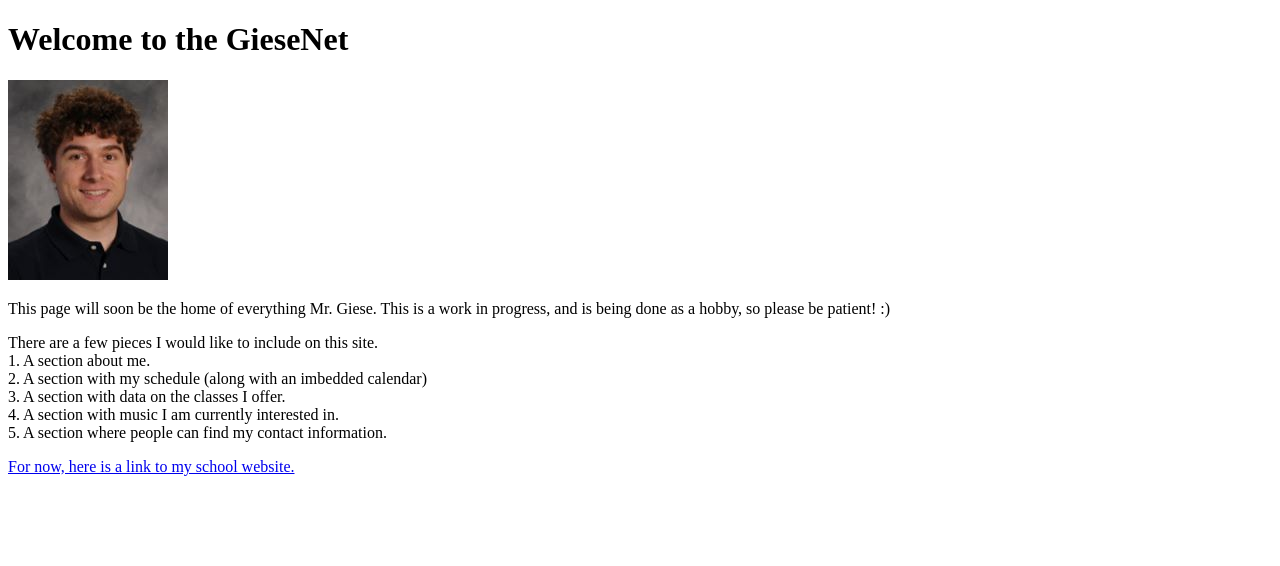
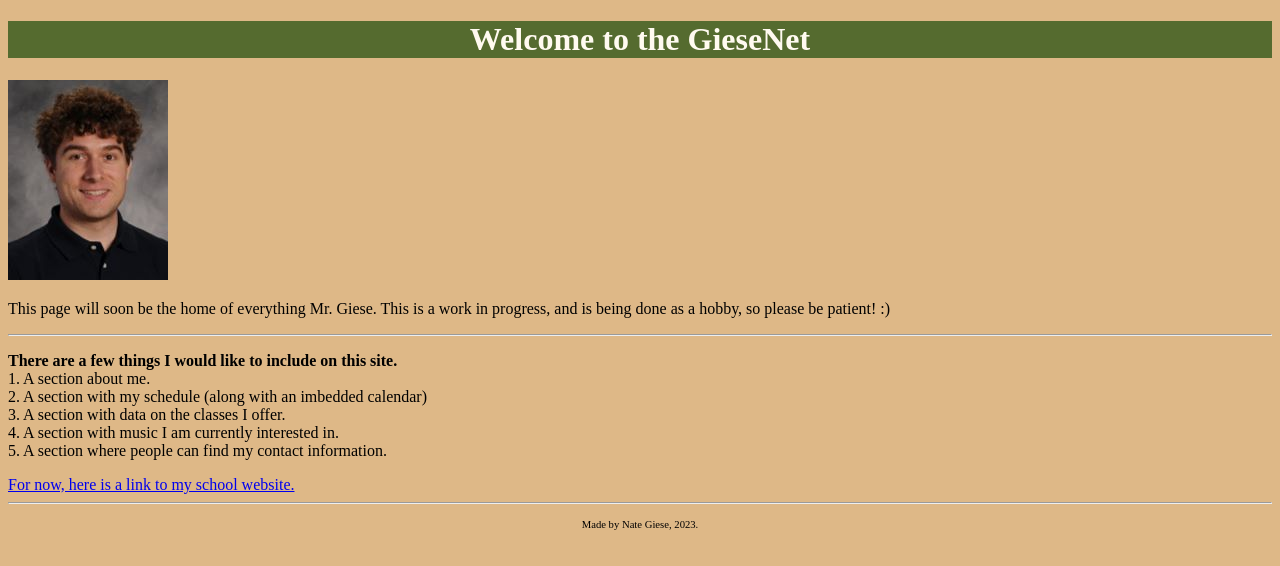
Before and after one commit to n-giese/n-giese.github.io, a plain HTML site: page index.html in a window 1280 px wide. Drawn offline with Linux system fonts and the light colour scheme.

Commit message:
Learning Formating
Favicon added, some formatting changes and color scheme established.

```diff
--- a/index.html
+++ b/index.html
@@ -1,26 +1,38 @@
 <!doctype html>
-<html>
+<html lang="en-US">
 
 	<head>
 		<title>GieseNet</title>
+		<link rel="icon" type="image/x-icon" href="MyBitmoji.png">
 	</head>
 
-	<body>
-		<h1>Welcome to the GieseNet</h1>
+	<body style="background-color:BurlyWood; font-family:Cambria Math">
 
-		<img src="2022FacultyPhoto.jpg" alt="Mr. Giese">
+		<h1 style="background-color:DarkOliveGreen; color:FloralWhite; text-align:
+		center"> Welcome to the GieseNet</h1>
+
+		<img src="2022FacultyPhoto.jpg" alt="Mr. Giese" width="160" height="200"
+		title="Mr. Giese's 2022 Yearbook Photo">
 
 		<p>This page will soon be the home of everything Mr. Giese. This is a work
 		in progress, and is being done as a hobby, so please be patient! :)</p>
+		<hr>
 
-		<p>There are a few pieces I would like to include on this site. <br>1. A
-		section about me. <br>2. A section with my schedule (along with an imbedded
-		calendar) <br>3. A section with data on the classes I offer. <br>4. A section
-		with music I am currently interested in. <br>5. A section where people can
-		find my contact information.</p>
+		<p><b>There are a few things I would like to include on this site.</b>
+			<br>1. A section about me.
+			<br>2. A section with my schedule (along with an imbedded calendar)
+			<br>3. A section with data on the classes I offer.
+			<br>4. A section with music I am currently interested in.
+			<br>5. A section where people can find my contact information.</p>
 
-		<a href="https://www.trschools.k12.wi.us/faculty/nathangiese/?from_faculty_listing=1&l=&u=">
+		<a href="https://www.trschools.k12.wi.us/faculty/nathangiese/
+		?from_faculty_listing=1&l=&u=">
 		For now, here is a link to my school website.</a>
+		<hr>
+
+		<p style="text-align:center; font-size:80%"><small>Made by Nate Giese, 2023.
+		</small></p>
+
 	</body>
 
 </html>
```
Also changed, not shown: MyBitmoji.png (added).
